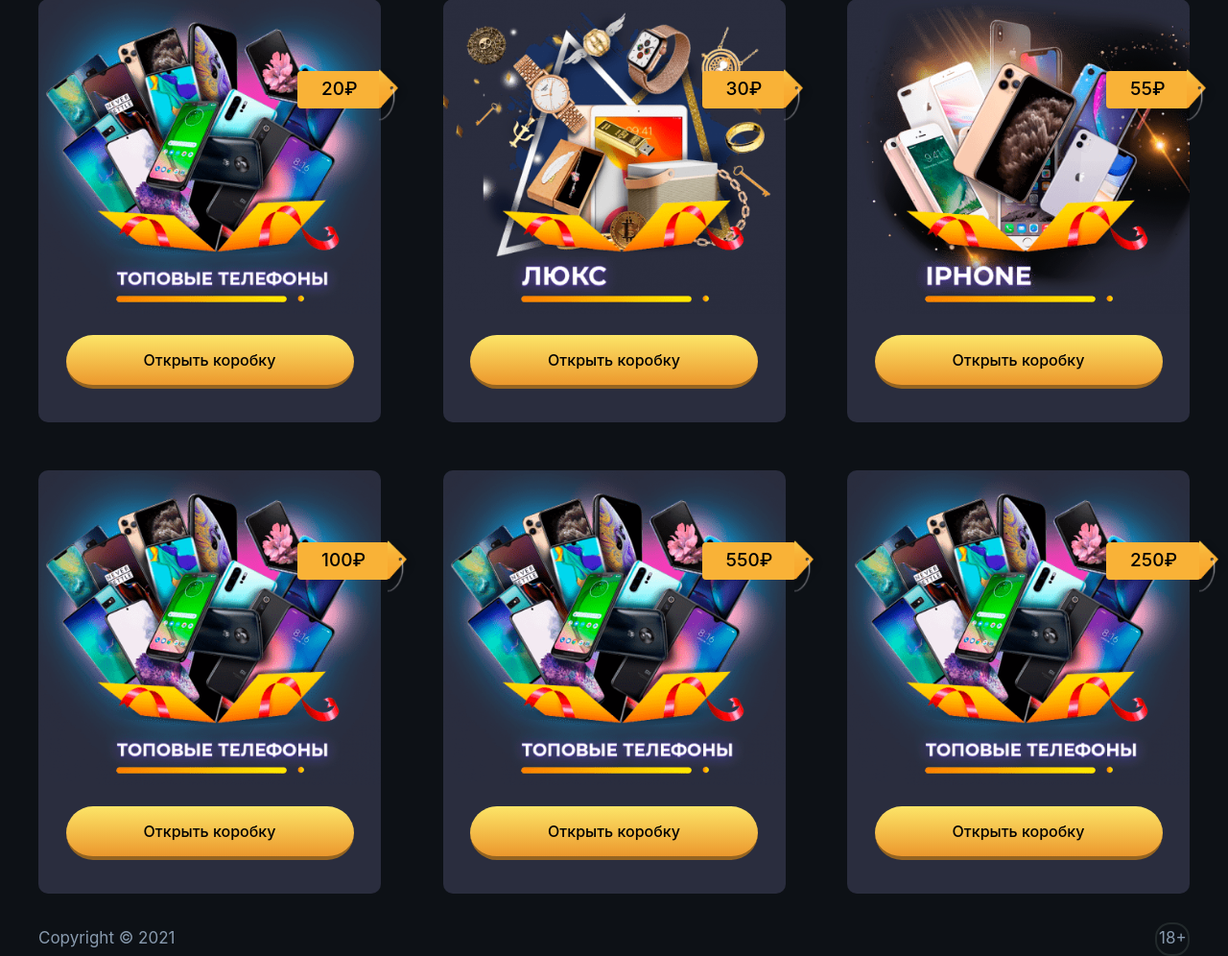
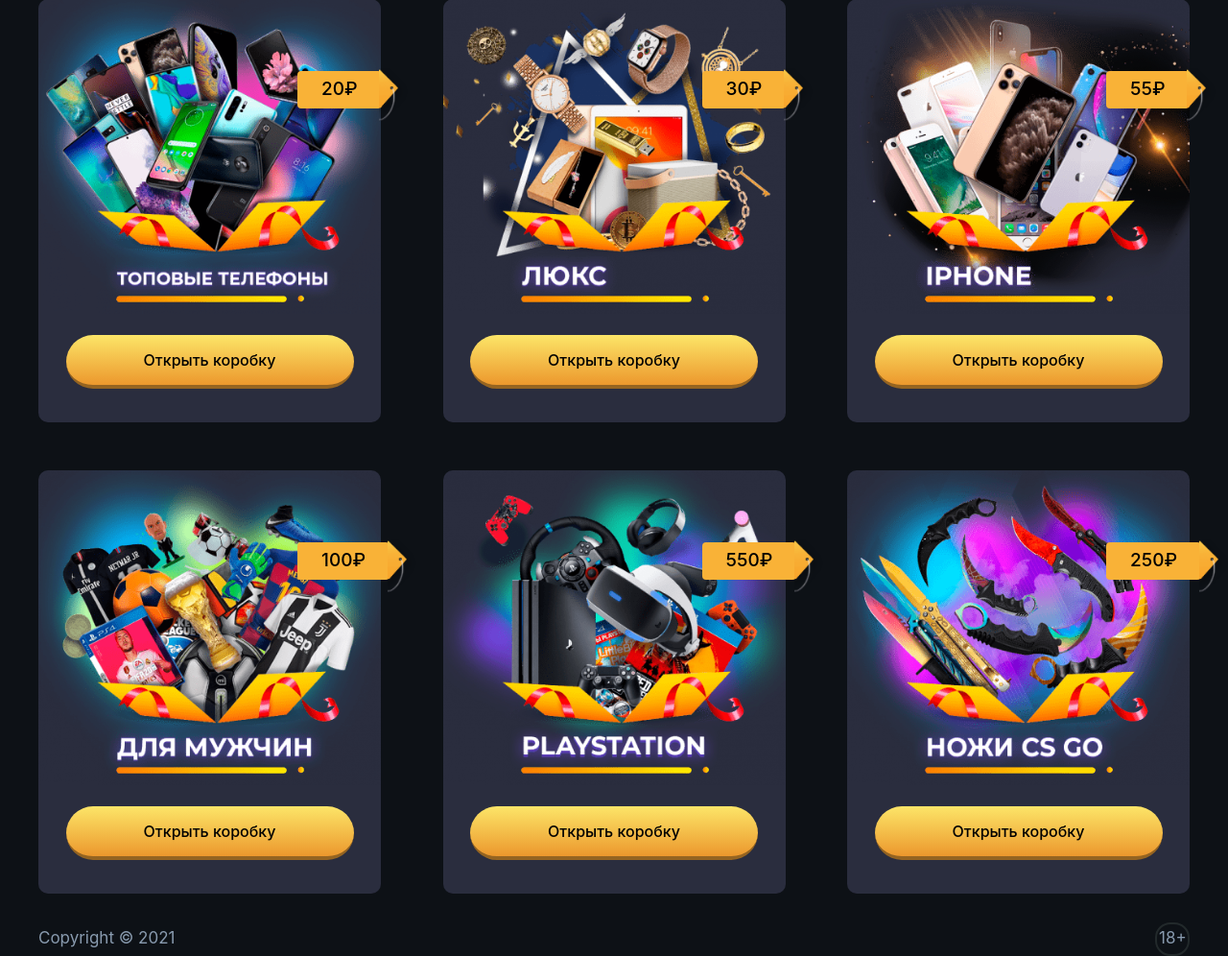
Before and after one commit to urasha/YandexLyceum_EpicCaseLoot, a Flask app: page / in a window 1280 px wide. Shown: the part 251-1247 px from the top of the page at 96% size. Run offline with Flask 2, Linux system fonts and the light colour scheme; parts of the project's set-up code (start-up, migrations or seed data) failed here and were passed over; some libraries are stand-ins or nearby versions.

Commit message:
Add files via upload

```diff
--- a/templates/main.html
+++ b/templates/main.html
@@ -28,7 +28,7 @@
         </div>
         <div class="box">
             <a href="#" class="container-box">
-                <img src="../static/img/top_smart.png" alt="Лучшие телефоны" width="100%" class="box-img">
+                <img src="../static/img/man.png" alt="Лучшие телефоны" width="100%" class="box-img">
                 <span class="price">100₽</span>
                 <img src="../static/img/price.png" alt="Ценник" class="end-of-price" width="30px">
             </a>
@@ -36,7 +36,7 @@
         </div>
         <div class="box">
             <a href="#" class="container-box">
-                <img src="../static/img/top_smart.png" alt="Лучшие телефоны" width="100%" class="box-img">
+                <img src="../static/img/playstation.png" alt="Лучшие телефоны" width="100%" class="box-img">
                 <span class="price">550₽</span>
                 <img src="../static/img/price.png" alt="Ценник" class="end-of-price" width="30px">
             </a>
@@ -44,7 +44,7 @@
         </div>
         <div class="box">
             <a href="#" class="container-box">
-                <img src="../static/img/top_smart.png" alt="Лучшие телефоны" width="100%" class="box-img">
+                <img src="../static/img/knife.png" alt="Лучшие телефоны" width="100%" class="box-img">
                 <span class="price">250₽</span>
                 <img src="../static/img/price.png" alt="Ценник" class="end-of-price" width="30px">
             </a>
```
